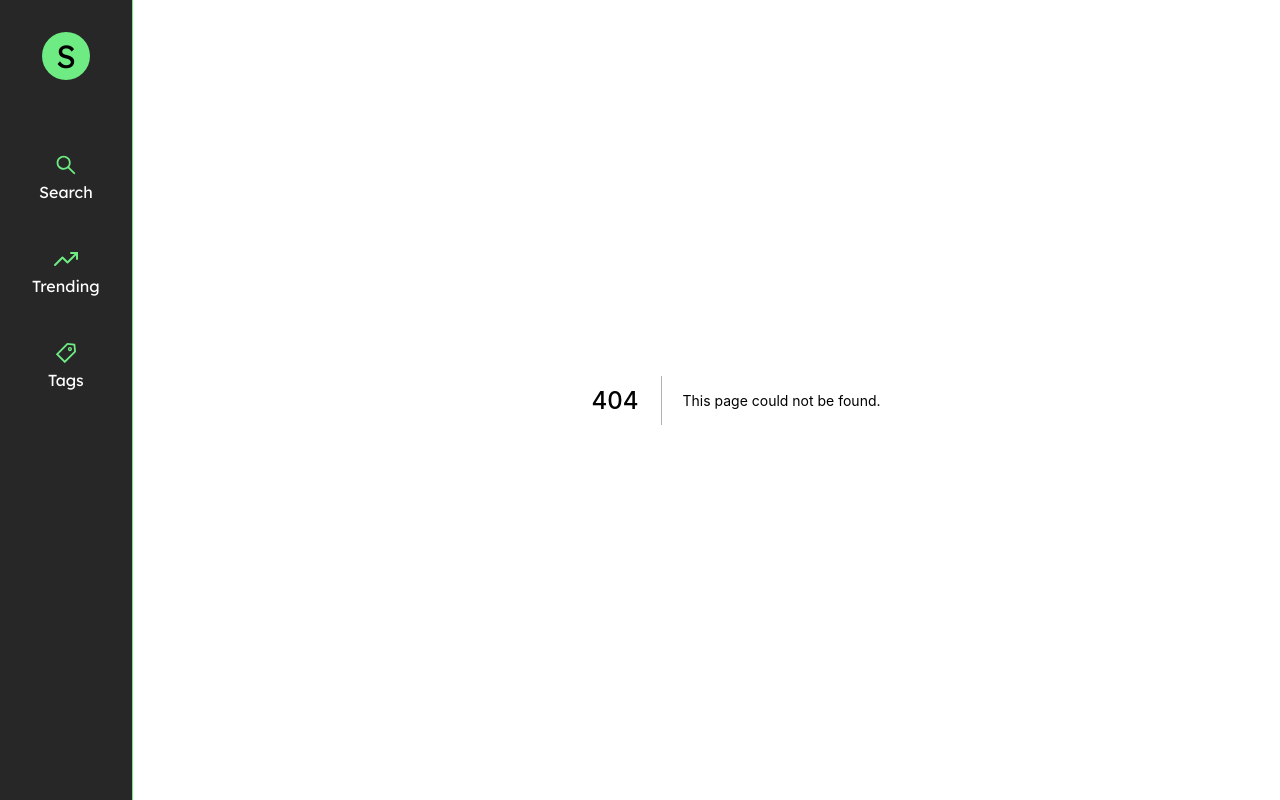
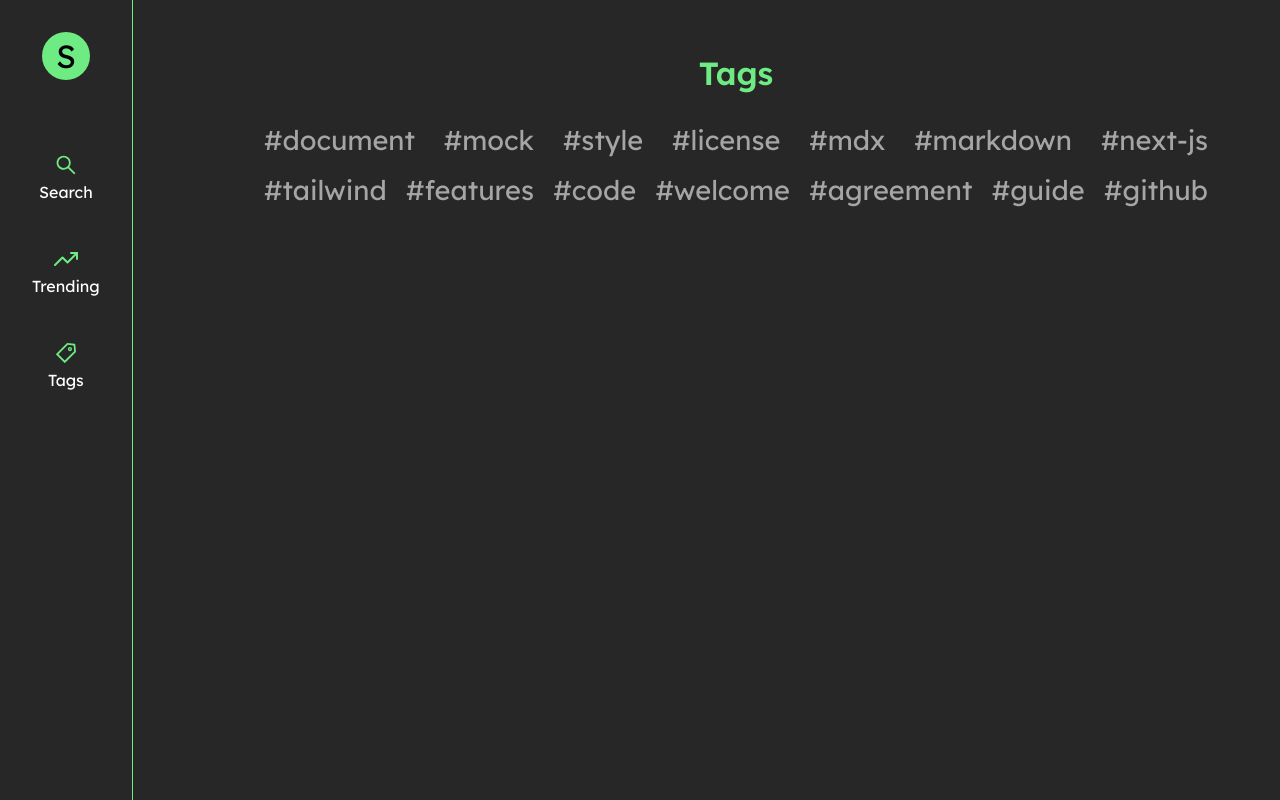
Before and after one commit to AOMuiz/nLog, a Next.js app: page /tags in a window 1280 px wide. Before the commit this address had no page. Built offline with nearby package versions, Linux system fonts and the light colour scheme.

Commit message:
add tags page with basic styling

```diff
--- a/pages/posts/tags/[[...slug]].jsx
+++ b/pages/posts/tags/[[...slug]].jsx
@@ -5,7 +5,6 @@
 import config from "../../../src/lib/config";
 import { countPosts, listPostContent } from "../../../src/lib/posts";
 import { getTag, listTags } from "../../../src/lib/tags";
-import { Layout } from "../../../styles";
 
 export default function Index({ posts, tag, pagination, page }) {
   const url = `/posts/tags/${tag.name}` + (page ? `/${page}` : "");
--- /dev/null
+++ b/pages/tags/index.js
@@ -0,0 +1,66 @@
+import React from "react";
+
+import BasicMeta from "../../src/components/meta/BasicMeta";
+import OpenGraphMeta from "../../src/components/meta/OpenGraphMeta";
+import TwitterCardMeta from "../../src/components/meta/TwitterCardMeta";
+import TagLink from "../../src/components/TagLink";
+import { getTag, listTags } from "../../src/lib/tags";
+
+const Index = ({ tags, postCount }) => {
+  const url = `/tags/`;
+  const title = "All Tags";
+  console.log({ tags, postCount });
+
+  return (
+    <div>
+      <BasicMeta url={url} title={title} />
+      <OpenGraphMeta url={url} title={title} />
+      <TwitterCardMeta url={url} title={title} />
+      <main>
+        <div className="tagsList">
+          <h1>Tags</h1>
+          <div className="tagContainer">
+            {tags.map((tag) => (
+              <TagLink tag={tag} key={tag.slug} />
+            ))}
+          </div>
+        </div>
+      </main>
+      <style jsx>
+        {`
+          .tagsList {
+            display: flex;
+            justify-content: center;
+            align-items: center;
+            flex-wrap: wrap;
+            margin: 0 auto;
+            padding: 1rem 4rem;
+            height: 100%;
+          }
+          .tagContainer {
+            font-size: 1.7rem;
+            display: flex;
+            flex-wrap: wrap;
+            justify-content: space-between;
+          }
+          h1 {
+            color: var(--primary-color);
+          }
+        `}
+      </style>
+    </div>
+  );
+};
+
+export default Index;
+
+export const getStaticProps = async () => {
+  const tags = listTags();
+  console.log(tags);
+  // let singleTag = tags.map((tag) => tag);
+  // const postCount = countPosts(singleTag.slug);
+  const props = { tags };
+  return {
+    props,
+  };
+};
--- a/src/components/Nav.js
+++ b/src/components/Nav.js
@@ -21,10 +21,12 @@
             <FiTrendingUp />
             <span>Trending</span>
           </li>
-          <li>
-            <AiOutlineTag />
-            <span>Tags</span>
-          </li>
+          <Link href={"/tags"}>
+            <li>
+              <AiOutlineTag />
+              <span>Tags</span>
+            </li>
+          </Link>
         </ul>
       </NavStyles>
     </NavContainer>
--- a/src/components/TagLink.js
+++ b/src/components/TagLink.js
@@ -2,8 +2,21 @@
 
 export default function Tag({ tag }) {
   return (
-    <Link href={"/posts/tags/[[...slug]]"} as={`/posts/tags/${tag.slug}`}>
-      <a>{"#" + tag.name}</a>
-    </Link>
+    <>
+      <Link href={"/posts/tags/[[...slug]]"} as={`/posts/tags/${tag.slug}`}>
+        <a>{"#" + tag.name}</a>
+      </Link>
+      <style jsx>
+        {`
+          a {
+            color: var(--secondary-color);
+            padding: 0.5rem;
+          }
+          a:hover {
+            color: var(--default);
+          }
+        `}
+      </style>
+    </>
   );
 }
--- a/src/lib/tags.js
+++ b/src/lib/tags.js
@@ -1,6 +1,6 @@
 import tags from "../../meta/tags.yml";
 
-const tagMap = generateTagMap();
+export const tagMap = generateTagMap();
 
 function generateTagMap() {
   let result = {};
--- a/styles/NavStyle.js
+++ b/styles/NavStyle.js
@@ -59,6 +59,7 @@
       flex-direction: column;
       justify-content: center;
       align-items: center;
+      cursor: pointer;
       @media ${devices.tablet} {
         flex-direction: row;
         justify-content: space-between;
--- a/styles/globals.css
+++ b/styles/globals.css
@@ -19,7 +19,6 @@
 
 html,
 body {
-  /* font-size: 100%; */
   padding: 0;
   margin: 0;
   font-family: var(--body-font);
```
